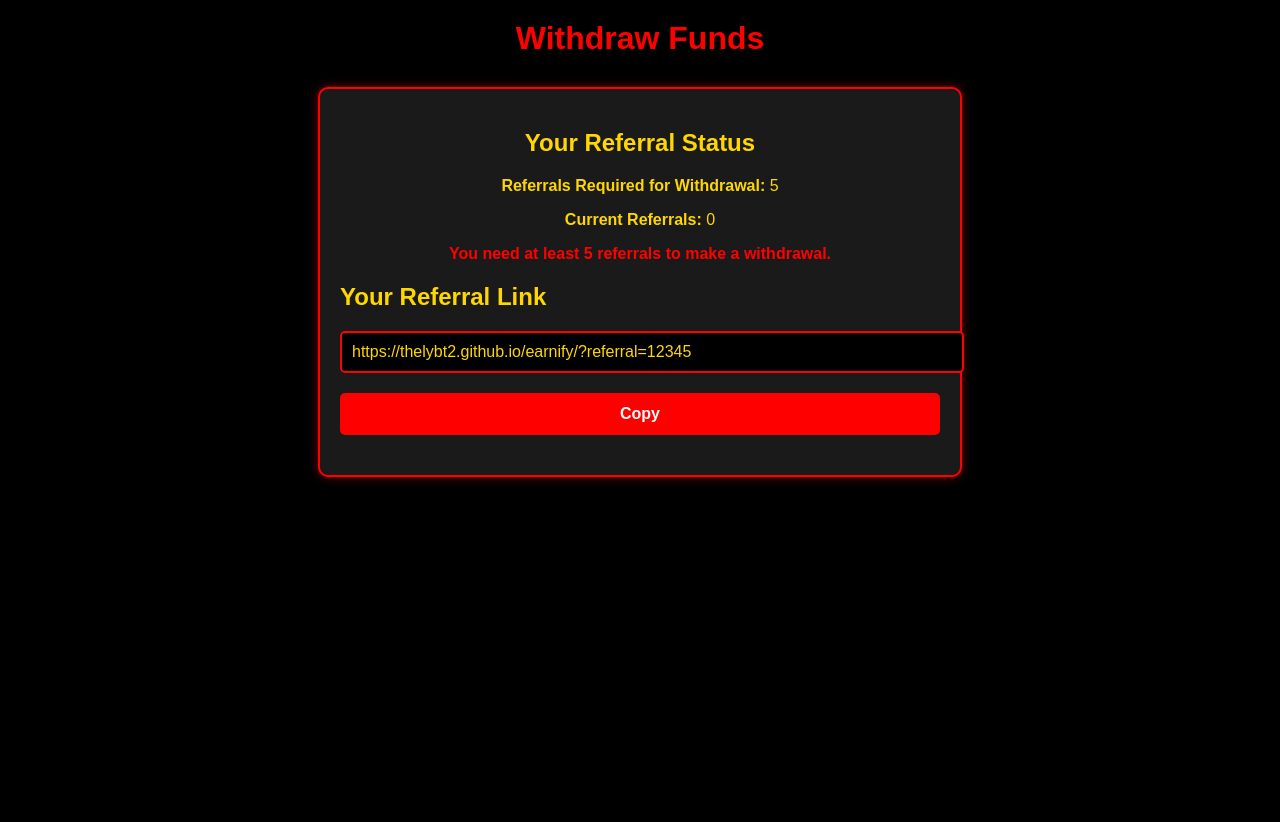
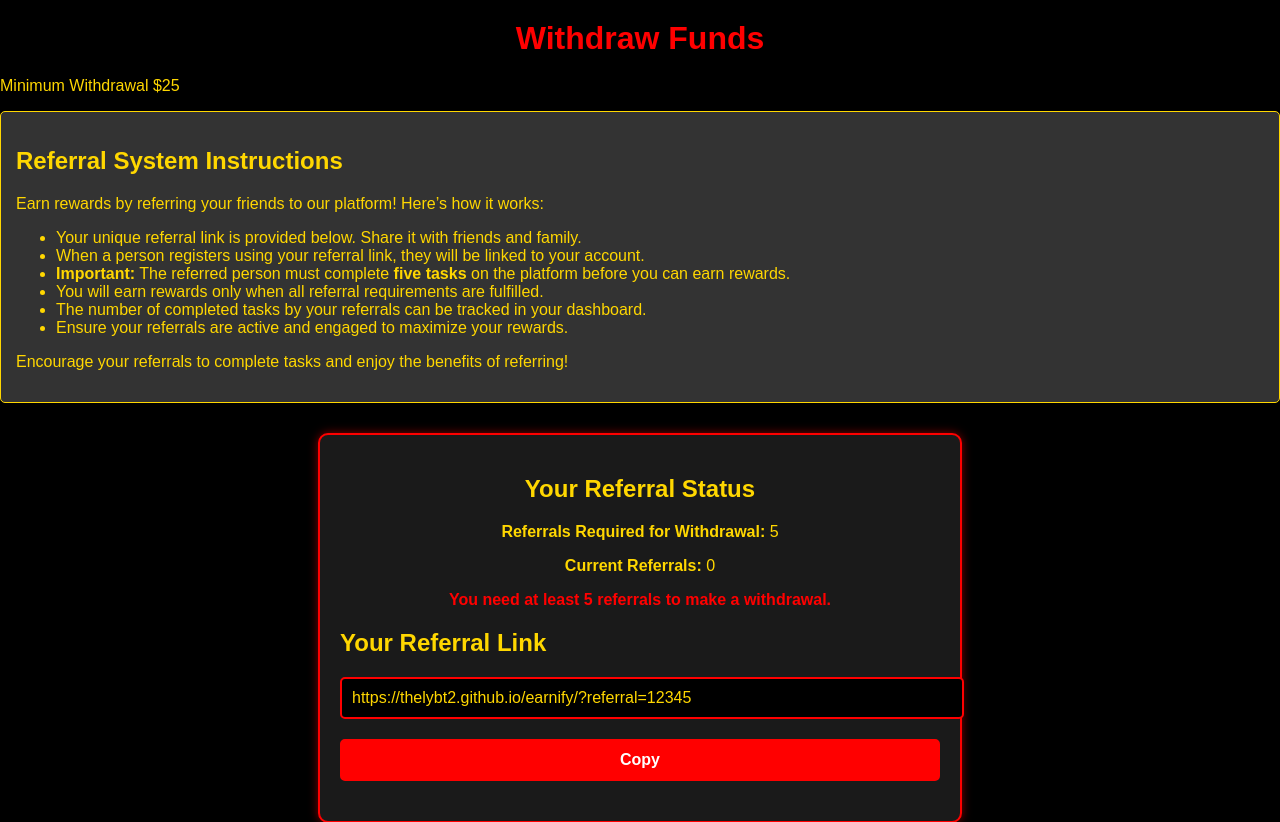
Before and after one commit to Thelybt2/earnify, a PHP site: page /withdraw.html in a window 1280 px wide. Shown: the part 72-894 px from the top of the page. Before the commit the page ends 555 px from the top, so only its background shows below. Run offline with PHP 8.4, Linux system fonts and the light colour scheme.

Commit message:
modified

```diff
--- a/db_config.php
+++ b/db_config.php
@@ -19,6 +19,7 @@ $user = $_SESSION['user'];
     <h1>Welcome, <?php echo htmlspecialchars($user['name']); ?>!</h1>
     <p>Your referral code: <strong><?php echo htmlspecialchars($user['referral_code']); ?></strong></p>
     <p>Balance: $<?php echo number_format($user['balance'], 2); ?></p>
+    <p>Referrals: <?php echo htmlspecialchars($user['referrals_count']); ?></p>
     <p>Referred By: <?php echo htmlspecialchars($user['referred_by'] ?? 'None'); ?></p>
     <p><a href="logout.php">Logout</a></p>
 </body>
--- a/withdraw.html
+++ b/withdraw.html
@@ -1,4 +1,3 @@
-
 <!DOCTYPE html>
 <html lang="en">
 <head>
@@ -82,6 +81,14 @@
             color: black;
         }
 
+        .instructions {
+            background-color: #333;
+            padding: 15px;
+            border-radius: 5px;
+            border: 1px solid gold;
+            margin-bottom: 20px;
+        }
+
         .error {
             color: red;
             font-weight: bold;
@@ -99,21 +106,22 @@
     </style>
     <script>
         document.addEventListener("DOMContentLoaded", function () {
-            const referralCount = 0; // Simulate referral count (replace with actual server data)
+            // Simulated data (replace these with dynamic server-side values via AJAX or server-side rendering)
+            const referralCount = 0; // Fetch this value dynamically
             const referralRequired = 5;
-            const referralLink = `https://thelybt2.github.io/earnify/?referral=12345`; // Replace with dynamic user ID
+            const referralLink = `https://thelybt2.github.io/earnify/?referral=12345`; // Replace with the actual user referral link
 
-            // Referral Info
+            // DOM Elements
             const referralDisplay = document.getElementById("referral-count");
             const errorMessage = document.getElementById("error-message");
             const withdrawForm = document.getElementById("withdraw-form");
             const referralInput = document.getElementById("referral-link");
 
-            // Set Referral Link
+            // Set referral link
             referralInput.value = referralLink;
-
             referralDisplay.innerText = referralCount;
 
+            // Show/hide withdrawal form based on referral count
             if (referralCount < referralRequired) {
                 errorMessage.innerText = `You need at least ${referralRequired} referrals to make a withdrawal.`;
                 withdrawForm.style.display = "none";
@@ -122,7 +130,7 @@
                 withdrawForm.style.display = "block";
             }
 
-            // Copy Referral Link
+            // Copy referral link
             document.getElementById("copy-link").addEventListener("click", function () {
                 referralInput.select();
                 referralInput.setSelectionRange(0, 99999); // For mobile devices
@@ -162,7 +170,21 @@
     <div class="user-info">Welcome</div>
 </header>
 
-<h1>Withdraw Funds</h1>
+<h1>Withdraw Funds </h1>
+<p>Minimum Withdrawal $25</p>
+<div class="instructions">
+    <h2>Referral System Instructions</h2>
+    <p>Earn rewards by referring your friends to our platform! Here’s how it works:</p>
+    <ul>
+        <li>Your unique referral link is provided below. Share it with friends and family.</li>
+        <li>When a person registers using your referral link, they will be linked to your account.</li>
+        <li><strong>Important:</strong> The referred person must complete <strong>five tasks</strong> on the platform before you can earn rewards.</li>
+        <li>You will earn rewards only when all referral requirements are fulfilled.</li>
+        <li>The number of completed tasks by your referrals can be tracked in your dashboard.</li>
+        <li>Ensure your referrals are active and engaged to maximize your rewards.</li>
+    </ul>
+    <p>Encourage your referrals to complete tasks and enjoy the benefits of referring!</p>
+</div>
 
 <div class="container">
     <!-- Referral Info -->
```
Also changed, not shown: register.php (+9 -2 lines).
